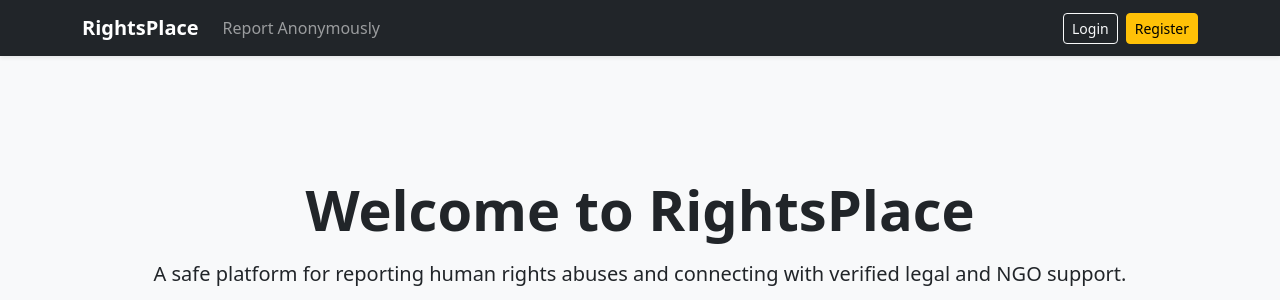
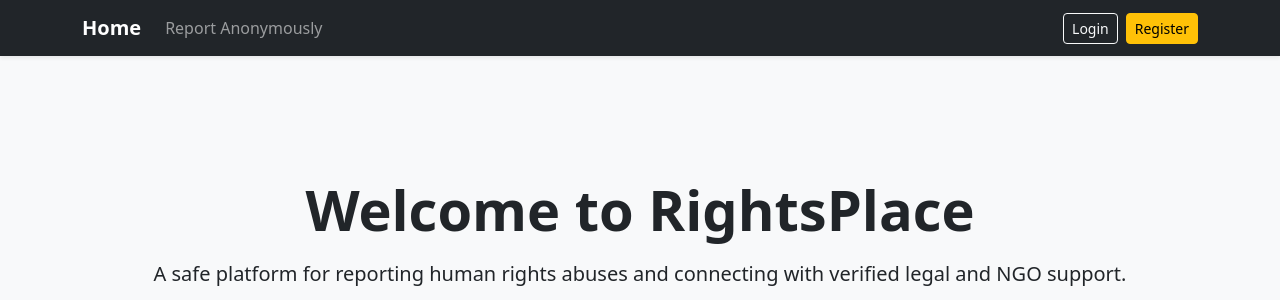
Before and after one commit to iygeal/rightsplace, a Django app: page / in a window 1280 px wide. Shown: the top 300 px of the page. Run offline with Django 5.2, Linux system fonts and the light colour scheme.

Commit message:
FIXED: Minor fixes - typos, etc

```diff
--- a/rightsplace/admin.py
+++ b/rightsplace/admin.py
@@ -26,8 +26,8 @@ class UserProfileAdmin(admin.ModelAdmin):
     # Allows admin to verify lawyers/NGOs directly from list view
     list_editable = ('is_verified',)
 
-    # Important: Show non-editable user metadata cleanly
-    autocomplete_fields = ('user',)  # Helpful when user list is large
+    # Show non-editable user metadata cleanly
+    autocomplete_fields = ('user',)
 
     def get_readonly_fields(self, request, obj=None):
         """Make is_verified a readonly field for reporters
--- a/rightsplace/templates/rightsplace/layout.html
+++ b/rightsplace/templates/rightsplace/layout.html
@@ -15,8 +15,7 @@
     <!-- Bootstrap 5 -->
     <link href="https://cdn.jsdelivr.net/npm/bootstrap@5.3.3/dist/css/bootstrap.min.css" rel="stylesheet">
 
-    <!-- Optional: page-specific extra CSS -->
-    {% block extra_css %}{% endblock %}
+       {% block extra_css %}{% endblock %}
 </head>
 
 <body class="bg-light">
@@ -25,7 +24,7 @@
     <nav class="navbar navbar-expand-lg navbar-dark bg-dark shadow-sm">
         <div class="container">
             <a class="navbar-brand fw-bold" href="{% url 'index' %}">
-                RightsPlace
+                Home
             </a>
 
             <!-- Mobile toggle -->
@@ -120,7 +119,7 @@
 
     <!-- ===========================================================
          MAIN CONTENT AREA
-         Each page will inject its own markup here.
+         Each page will inject its own markup here using the 'content' block.
          =========================================================== -->
     <main class="container py-4">
         {% block content %}
```
Also changed, not shown: rightsplace/static/rightsplace/anonymous_report.js (+1 -7 lines), README.md.
